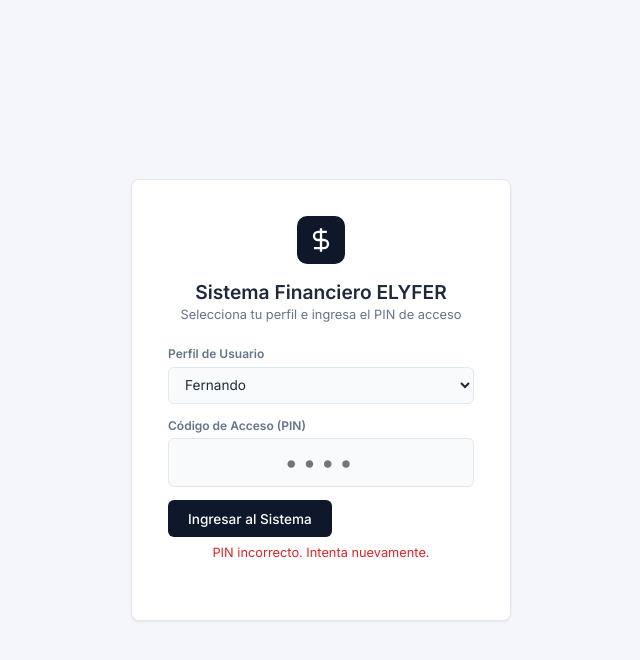
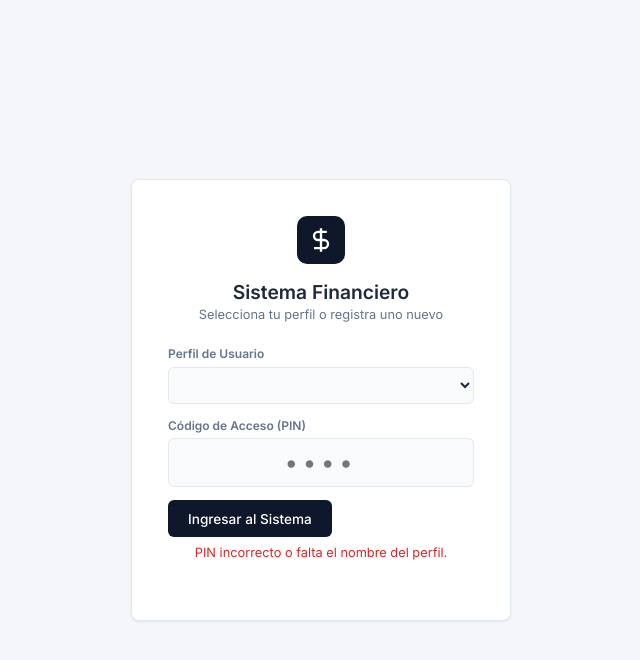
Before and after one commit to elga21/appa-cuentas, a plain HTML site: page index.html in a window 1280 px wide. Both pictures are taken after a click on the button "Ingresar al Sistema". Shown: the whole page, without its empty margins (319-959 px from the left). Drawn offline with nearby package versions, Linux system fonts and the light colour scheme.

Commit message:
Update access screen text and error message

```diff
--- a/index.html
+++ b/index.html
@@ -24,21 +24,27 @@
 <body>
 
   <!-- Pantalla de Acceso -->
+<!-- Pantalla de Acceso -->
   <div id="pinScreen" class="pin-overlay">
     <div class="pin-card card-shadow">
       <div class="brand-logo">
         <svg xmlns="http://www.w3.org/2000/svg" width="28" height="28" viewBox="0 0 24 24" fill="none" stroke="currentColor" stroke-width="2"><path d="M12 2v20M17 5H9.5a3.5 3.5 0 0 0 0 7h5a3.5 3.5 0 0 1 0 7H6"/></svg>
       </div>
-      <h2>Sistema Financiero ELYFER</h2>
-      <p>Selecciona tu perfil e ingresa el PIN de acceso</p>
+      <h2>Sistema Financiero</h2>
+      <p>Selecciona tu perfil o registra uno nuevo</p>
 
+      <!-- Selector de Perfil Existente -->
       <div class="form-group text-left mb-3">
         <label for="pinPerfilSelect">Perfil de Usuario</label>
         <select id="pinPerfilSelect" class="form-control">
-          <option value="Fernando">Fernando</option>
-          <option value="Eli">Eli</option>
-          <option value="Compartido">Compartido</option>
+          <!-- Se llena dinámicamente -->
         </select>
+      </div>
+
+      <!-- Campo para Nuevo Perfil -->
+      <div id="nuevoPerfilGroup" class="form-group text-left mb-3 hidden">
+        <label for="nuevoPerfilInput">Nombre del Nuevo Perfil</label>
+        <input type="text" id="nuevoPerfilInput" placeholder="Ej: Fernando, Eli, Trabajo..." class="form-control">
       </div>
 
       <div class="form-group text-left mb-3">
@@ -47,7 +53,7 @@
       </div>
 
       <button id="btnUnlock" class="btn btn-primary full-width">Ingresar al Sistema</button>
-      <p id="pinError" class="error-msg hidden">PIN incorrecto. Intenta nuevamente.</p>
+      <p id="pinError" class="error-msg hidden">PIN incorrecto o falta el nombre del perfil.</p>
     </div>
   </div>
 
```
